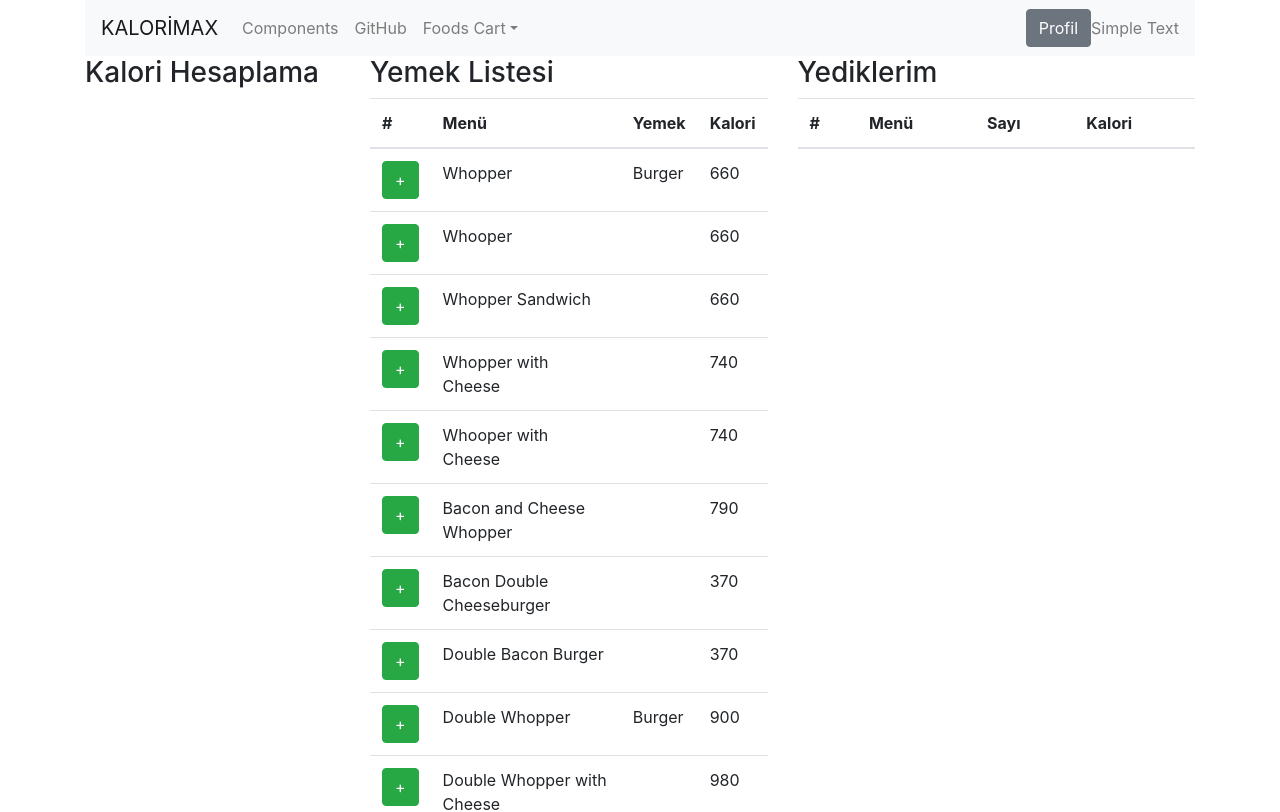
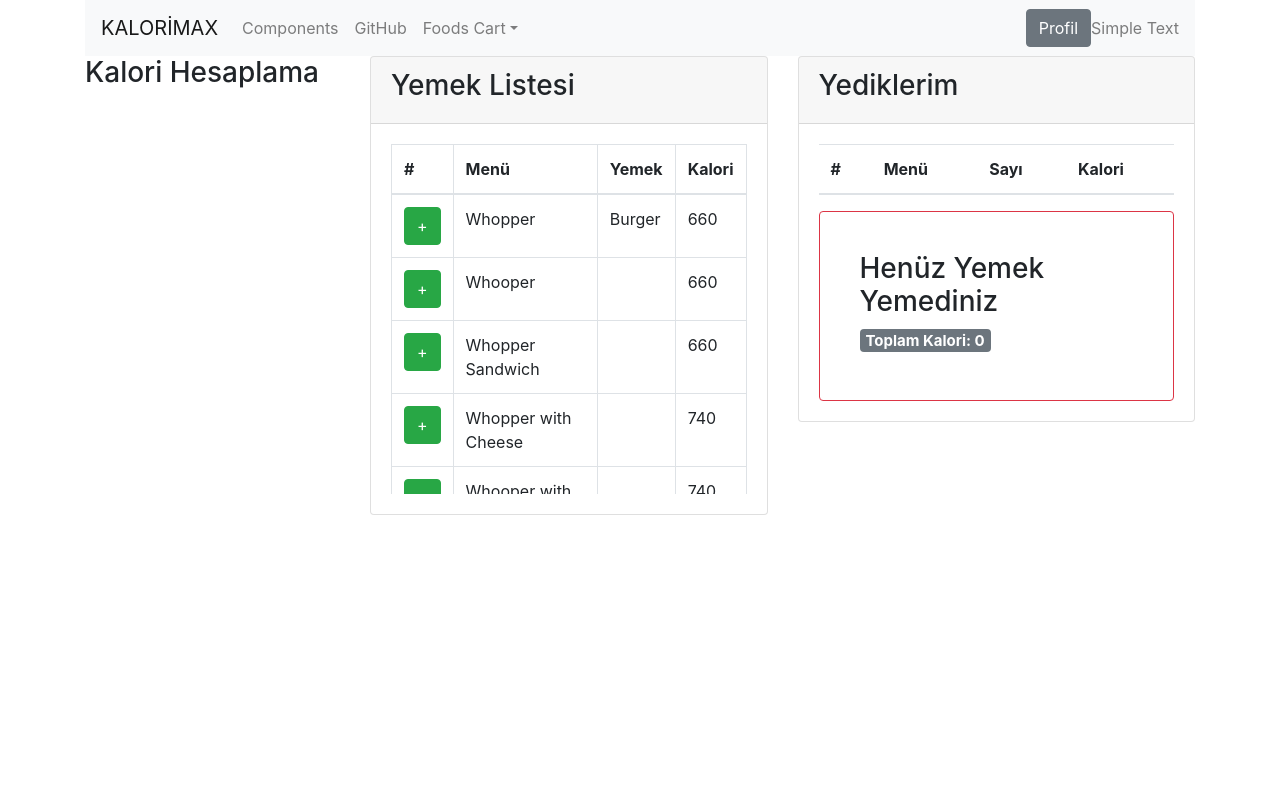
Before and after one commit to THE-REK/KaloriMax, a React (Create React App) app: page / in a window 1280 px wide. Shown: the top 812 px of the page. Built offline with nearby package versions, Linux system fonts and the light colour scheme.

Commit message:
Kalorilerin Toplanması eklendi, tablolar dizayn edildi

```diff
--- a/src/components/cart/CartList.js
+++ b/src/components/cart/CartList.js
@@ -1,6 +1,6 @@
 import React, { Component } from 'react'
 import {connect} from "react-redux"
-import {  Button, Table } from 'reactstrap';
+import {  Badge, Button, Card, CardBody, Col, Table, Row, CardHeader } from 'reactstrap';
 import { bindActionCreators } from 'redux';
 import *as cartActions from "../../redux/actions/cartActions"
 
@@ -9,9 +9,15 @@ import *as cartActions from "../../redux/actions/cartActions"
 class CartList extends Component {
     render() {
         return (
-            <div>
-                <h3>Yediklerim</h3>
-                <Table>
+            <Card>
+                <CardHeader><h3>Yediklerim</h3></CardHeader>
+                <CardBody>
+                <div style={{
+            maxHeight: '350px',
+            overflowY: 'auto'
+          }}>
+
+                <Table responsive>
       <thead>
         <tr>
           <th>#</th>
@@ -27,13 +33,42 @@ class CartList extends Component {
           <td>{cartItem.food.foodName}</td>
           <td>{cartItem.quantity}</td>
           <td>{cartItem.food.calories}</td>
+
         </tr>
+
           ))}
 
 
+
+
       </tbody>
+
     </Table>
+    {this.props.cart.length!==0 ? (
+              <div>
+            <h3><Badge>
+                 Toplam Kalori: {this.props.cart.reduce((a,c)=> a + c.food.calories*c.quantity, 0 )}
+                 </Badge>
+                </h3>
+          </div>
+          ):(<div>
+              <Row>
+                  <Col xs="12">
+                  <Card body outline color="danger" >
+                  <CardBody >
+                      <h3>Henüz Yemek Yemediniz</h3>
+                      <h5><Badge>Toplam Kalori: 0</Badge></h5>
+                  </CardBody>
+              </Card>
+                  </Col>
+              </Row>
+
+          </div>)}
             </div>
+
+                </CardBody>
+            </Card>
+
         )
     }
 }
--- a/src/components/foods/FoodsList.js
+++ b/src/components/foods/FoodsList.js
@@ -1,5 +1,5 @@
 import React, { Component } from 'react'
-import {  Button, Table } from 'reactstrap';
+import {  Button, Card, CardBody, CardHeader, Table } from 'reactstrap';
 import {connect} from "react-redux"
 import { bindActionCreators } from 'redux';
 import *as cartActions from "../../redux/actions/cartActions"
@@ -11,9 +11,16 @@ class FoodsList extends Component {
     render() {
         return (
             <div>
-                <h3>Yemek Listesi</h3>
-                <Table>
-      <thead>
+                <Card>
+                    <CardHeader><h3>Yemek Listesi</h3></CardHeader>
+                    <CardBody>
+                    <div style={{
+                maxHeight: '350px',
+                overflowY: 'auto'
+              }}>
+
+                <Table bordered height="200">
+      <thead >
         <tr>
           <th>#</th>
           <th>Menü</th>
@@ -21,7 +28,7 @@ class FoodsList extends Component {
           <th>Kalori</th>
         </tr>
       </thead>
-      <tbody>
+      <tbody >
           {this.props.foods.map(food=>(
               <tr key={food.id}>
           <th scope="row"><Button color="success" onClick={()=>this.addToCart(food)}>+</Button></th>
@@ -36,6 +43,12 @@ class FoodsList extends Component {
     </Table>
 
             </div>
+                    </CardBody>
+                </Card>
+            </div>
+
+
+
         )
     }
 }
```
Also changed, not shown: src/redux/actions/actionTypes.js (line endings or trailing spaces).
